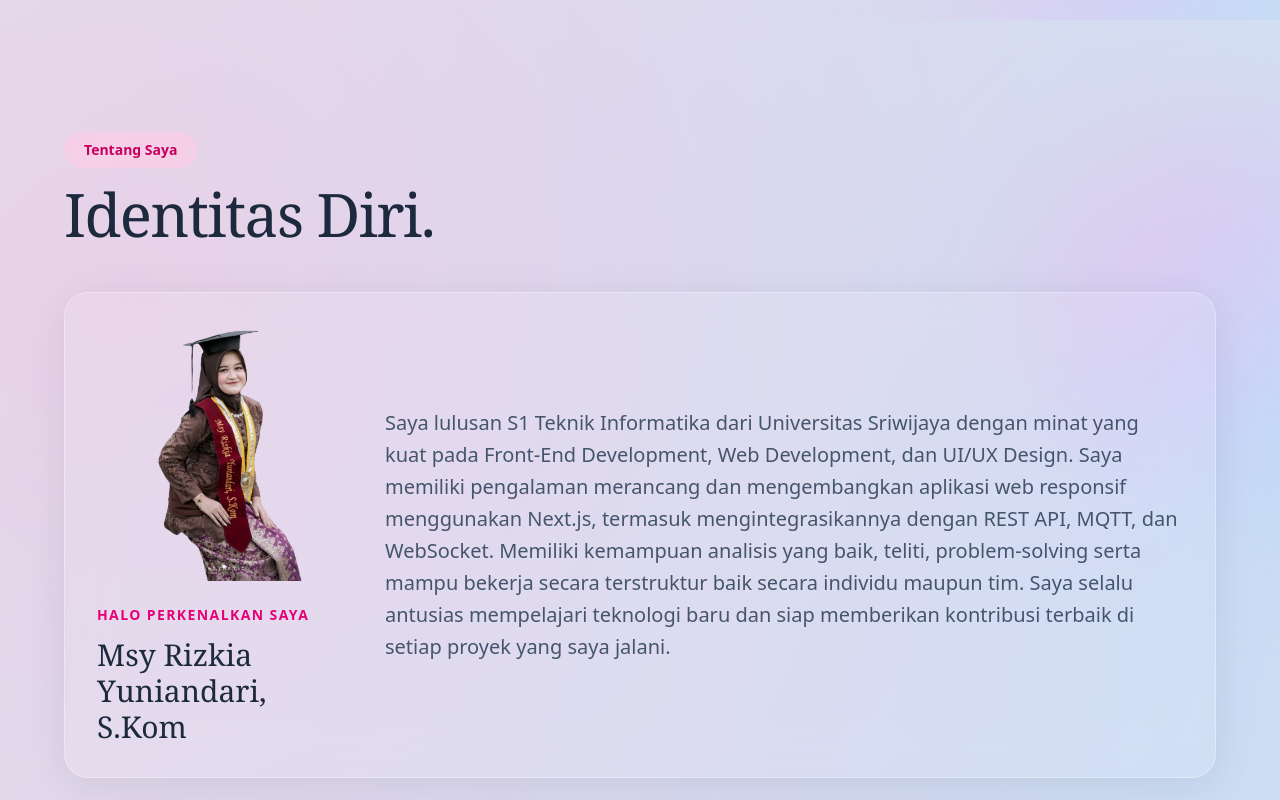
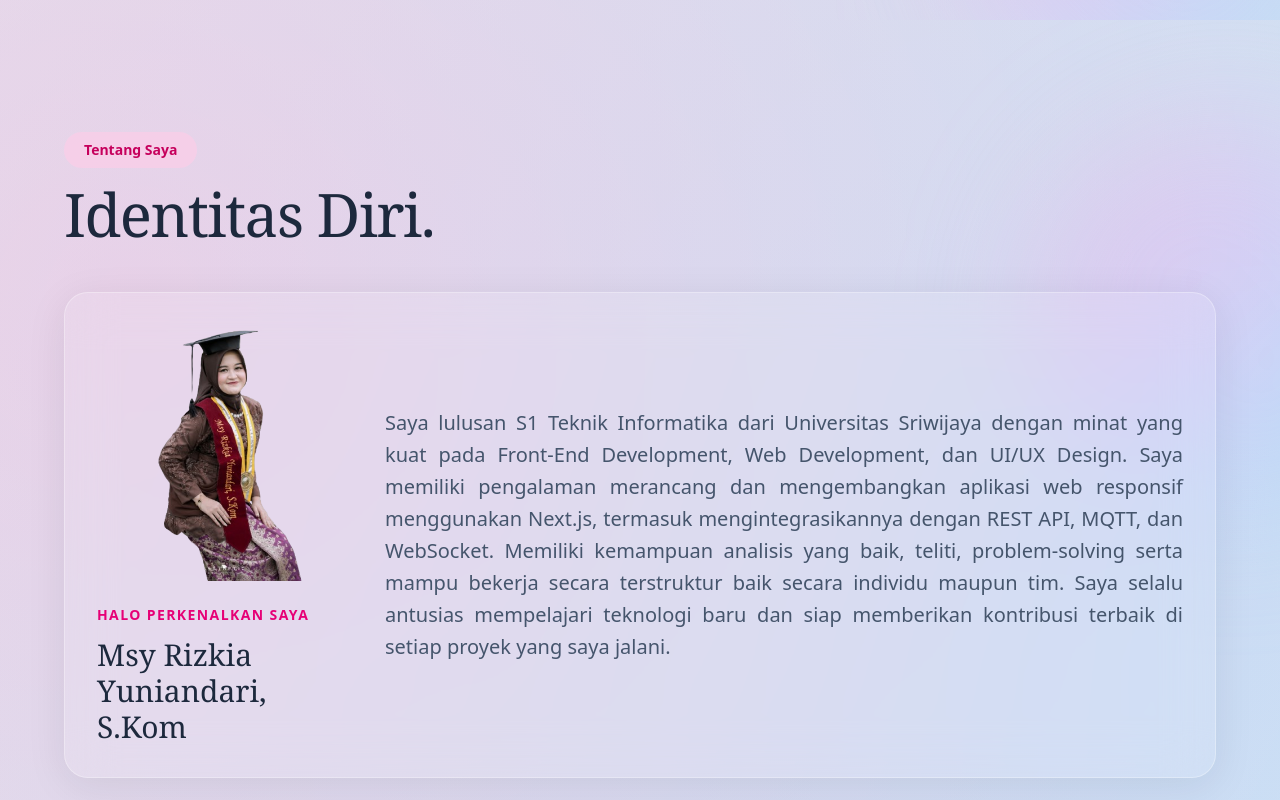
Before and after one commit to rizkiayuniandari/msyrizkia_portfolio, a Next.js app: page / in a window 1280 px wide. Shown: the part 780-1580 px from the top of the page. Built offline with nearby package versions, Linux system fonts and the light colour scheme.

Commit message:
Mobile Layout

```diff
--- a/app/globals.css
+++ b/app/globals.css
@@ -58,3 +58,17 @@ body {
   border-radius: 999px;
   background: rgba(100, 116, 139, 0.35);
 }
+
+/* Scroll Reveal */
+[data-reveal] {
+  opacity: 0;
+  transform: translateY(30px);
+  transition:
+    opacity 0.7s ease,
+    transform 0.7s ease;
+}
+
+[data-reveal].is-visible {
+  opacity: 1;
+  transform: translateY(0);
+}
--- a/app/page.tsx
+++ b/app/page.tsx
@@ -9,6 +9,7 @@ import Projects from "@/components/sections/Projects";
 import Certifications from "@/components/sections/Certifications";
 import Skills from "@/components/sections/Skills";
 import Contact from "@/components/sections/Contact";
+import ScrollReveal from "@/components/ui/ScrollReveal";
 
 export default function Home() {
   return (
@@ -23,6 +24,7 @@ export default function Home() {
       <Certifications />
       <Skills />
       <Contact />
+      <ScrollReveal />
 
       <Footer />
     </main>
--- a/components/sections/About.tsx
+++ b/components/sections/About.tsx
@@ -40,7 +40,8 @@ export default function About() {
             </div>
 
             <div className="flex h-full items-center">
-              <p className="text-lg leading-8 text-slate-600 md:text-xl">
+              {/* Menambahkan class text-justify */}
+              <p className="text-justify text-lg leading-8 text-slate-600 md:text-xl">
                 {about.description}
               </p>
             </div>
--- a/components/sections/Contact.tsx
+++ b/components/sections/Contact.tsx
@@ -45,7 +45,7 @@ export default function Contact() {
         <SectionTitle
           eyebrow="KONTAK"
           title="Mari terhubung."
-          description="Terbuka untuk peluang kerja, kolaborasi proyek, atau sekadar berdiskusi.Mari terhubung melalui platform di bawah ini!"
+          description="Terbuka untuk peluang kerja, kolaborasi proyek, atau sekadar berdiskusi. Mari terhubung melalui platform di bawah ini!"
         />
 
         <GlassCard className="p-8 md:p-12">
--- /dev/null
+++ b/components/ui/ScrollReveal.tsx
@@ -0,0 +1,33 @@
+"use client";
+
+import { useEffect } from "react";
+
+export default function ScrollReveal() {
+  useEffect(() => {
+    const elements = document.querySelectorAll("[data-reveal]");
+
+    const observer = new IntersectionObserver(
+      (entries) => {
+        entries.forEach((entry) => {
+          if (entry.isIntersecting) {
+            entry.target.classList.add("is-visible");
+            observer.unobserve(entry.target);
+          }
+        });
+      },
+      {
+        threshold: 0.15,
+      }
+    );
+
+    elements.forEach((element) => {
+      observer.observe(element);
+    });
+
+    return () => {
+      observer.disconnect();
+    };
+  }, []);
+
+  return null;
+}
```
